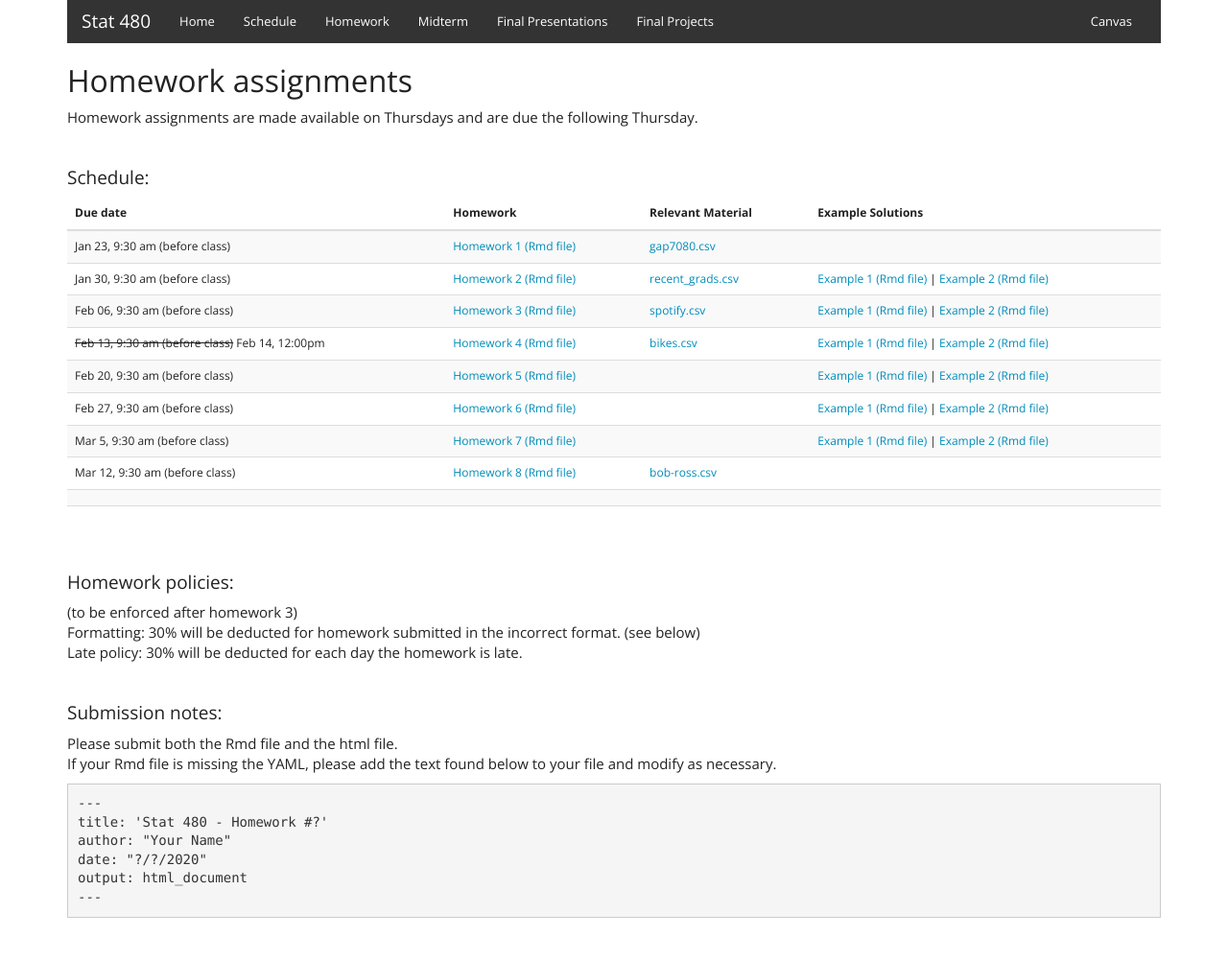
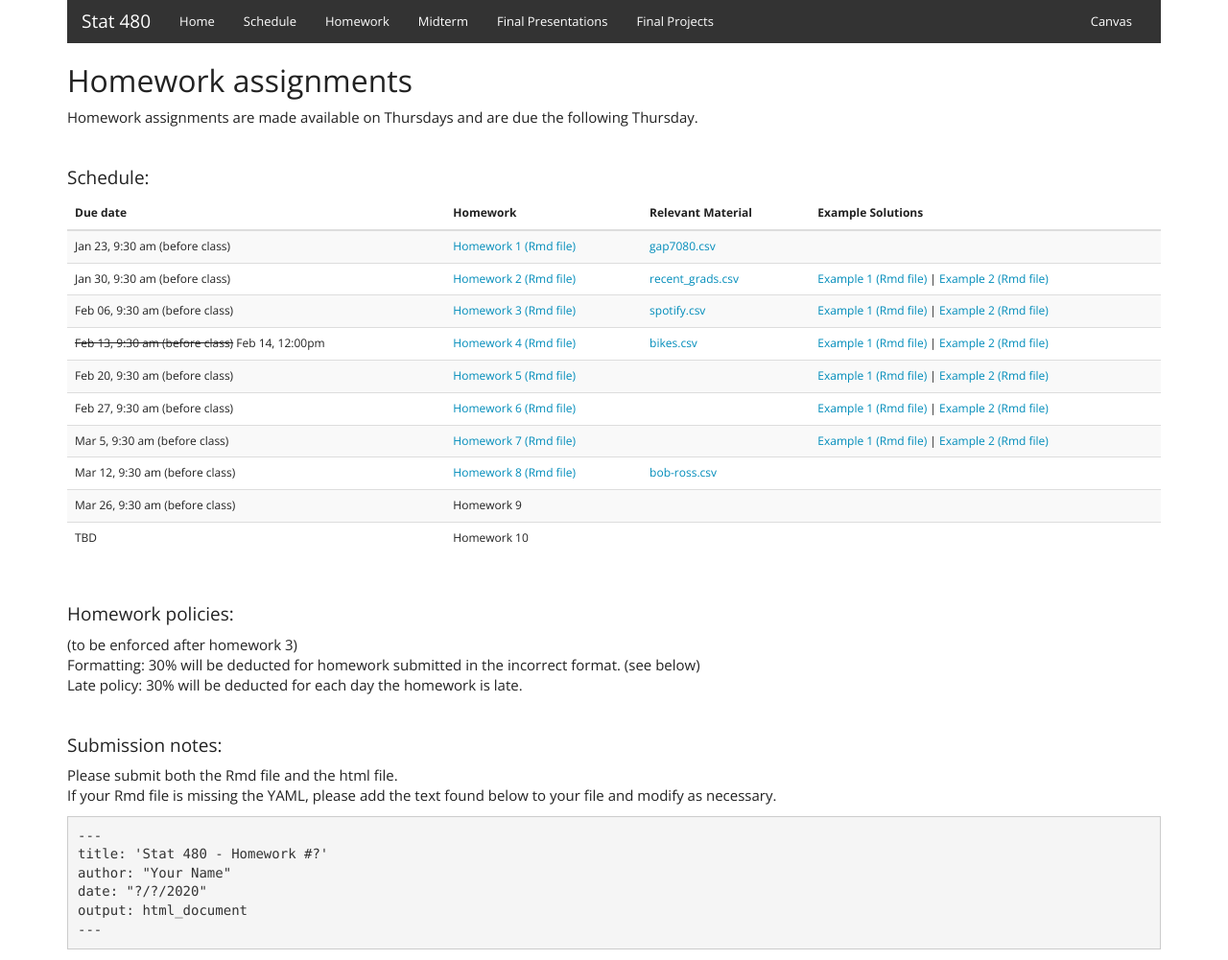
Before and after one commit to Stat480-at-ISU/Stat480-at-ISU.github.io, a Jekyll site: the page built from homework.html, in a window 1280 px wide. Shown: the whole page at 96% size. Built offline with Jekyll 4.4.1, drawn with Linux system fonts in a browser that asks for light colours; before the commit the page ends 967 px from its top, so only the background shows below that.

Commit message:
update hw sched

```diff
--- a/homework.html
+++ b/homework.html
@@ -72,14 +72,14 @@ Homework assignments are made available on Thursdays and are due the following T
         <td></td>
 </tr>
 <tr>
-        <td></td>
-        <td></td>
+        <td>Mar 26, 9:30 am (before class)</td>
+        <td>Homework 9</td>
         <td></td>
         <td></td>
 </tr>
 <tr>
-        <td></td>
-        <td></td>
+        <td>TBD</td>
+        <td>Homework 10</td>
         <td></td>
         <td></td>
 </tr>
```
Also changed, not shown: 1 other file.
